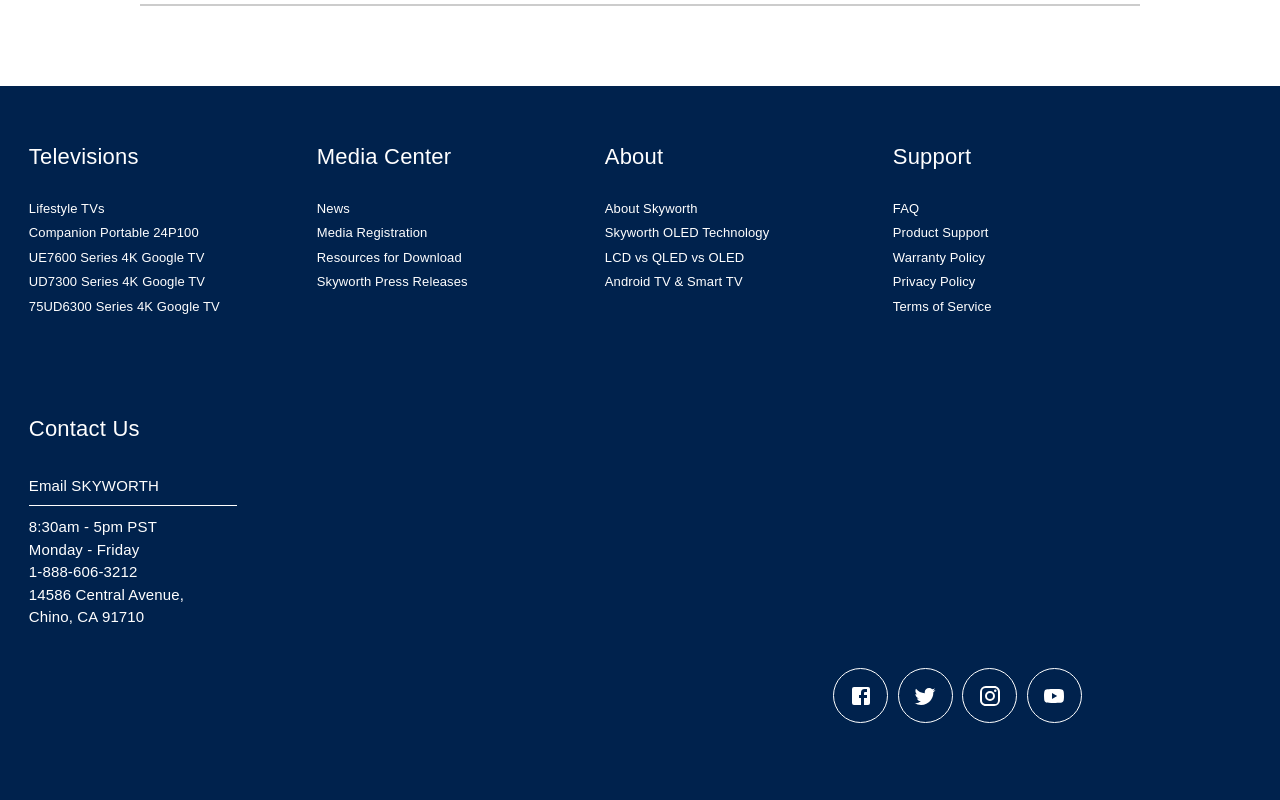
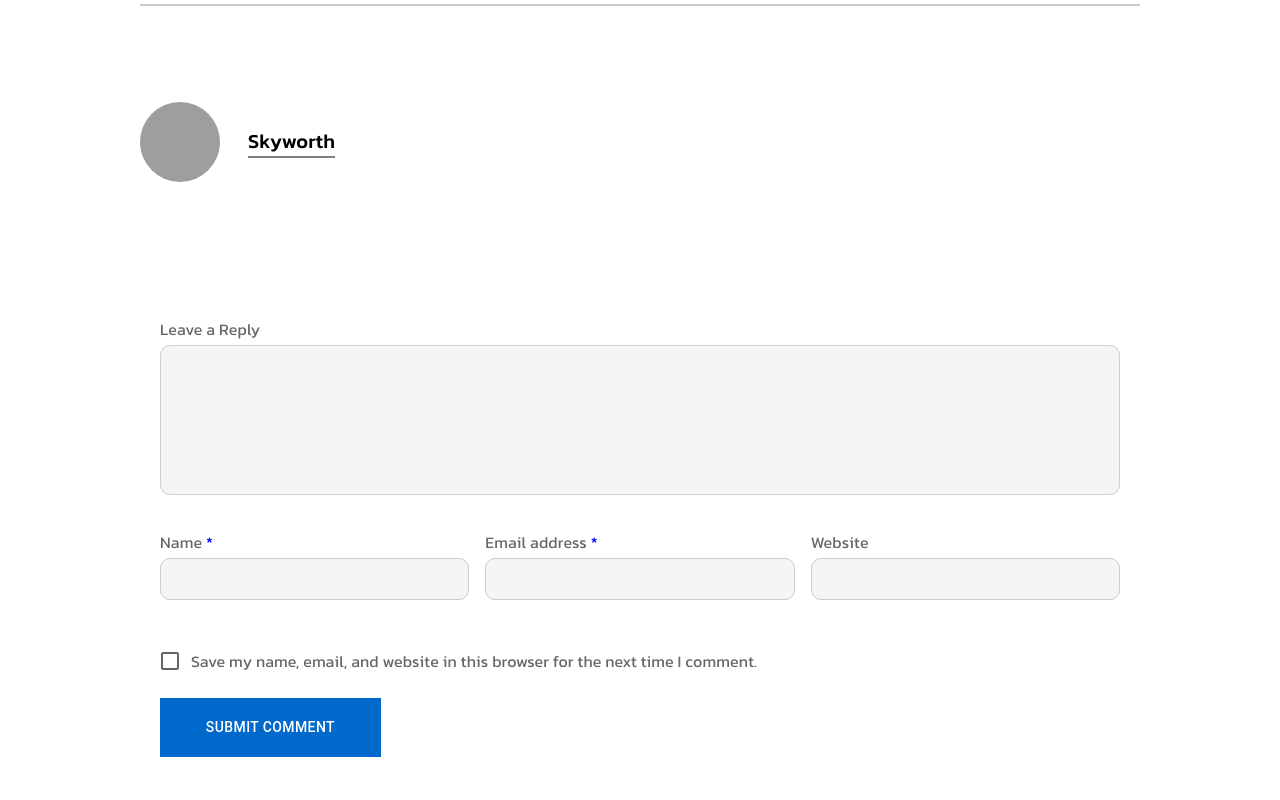
Before and after one commit to adnan1naeem/SkyWorth, a Next.js app: page /event-detail in a window 1280 px wide. Shown: the part 1120-1920 px from the top of the page. Built offline with nearby package versions, Linux system fonts and the light colour scheme; grey boxes are pictures that could not be loaded.

Commit message:
designing the event form

```diff
--- /dev/null
+++ b/components/EventDetails/LeaveComment.js
@@ -0,0 +1,113 @@
+import { Grid, Box, Button, Typography, Rating } from '@mui/material';
+import { useForm } from 'react-hook-form';
+import TextInput from './../Warrenty/TextInput';
+import CheckboxGroup from './../Warrenty/CheckBoxGroup';
+import { motion } from 'framer-motion';
+const LeaveComment = () => {
+    const { register, handleSubmit, setValue, formState: { errors }, watch } = useForm();
+
+    const onSubmit = (data) => {
+        console.log(data);
+    };
+
+    const animationVariants = {
+        hidden: { opacity: 0, y: 50 },
+        visible: { opacity: 1, y: 0 },
+    };
+
+    return (
+        <Box sx={{ marginTop: '100px' }}>
+            <Box sx={{
+                padding: '20px',
+                marginTop: '50px',
+                margin: '0 auto',
+                borderRadius: '8px',
+            }} maxWidth='1000px'>
+                <form onSubmit={handleSubmit(onSubmit)}>
+                    <Grid container spacing={2}>
+                        <Grid item xs={12} component={motion.div} initial="hidden" animate="visible" transition={{ delay: 0.3 }} variants={animationVariants}>
+                            <TextInput
+                                label="Leave a Reply"
+                                Inputcolor={"#F5F5F5"}
+                                textcolor={'#676767'}
+                                {...register('comments', { required: 'Comments are required' })}
+                                multiline
+                                rows={5}
+                                sx={{ height: '150px' }}
+                                value={watch('comments')}
+                                onChange={(e) => setValue('comments', e.target.value)}
+                            />
+                            {errors.comments && <Typography color="error">{errors.comments.message}</Typography>}
+                        </Grid>
+                        <Grid item xs={12} sm={4} component={motion.div} initial="hidden" animate="visible" transition={{ delay: 0.5 }} variants={animationVariants}>
+                            <TextInput
+                                required={true}
+                                requiredcolor={'blue'}
+                                Inputcolor={"#F5F5F5"}
+                                textcolor={'#676767'}
+                                label="Name"
+                                {...register('Name', { required: 'name is required' })}
+                                value={watch('Name')}
+                                onChange={(e) => setValue('Name', e.target.value)}
+                            />
+                            {errors.fullName && <Typography color="error">{errors.fullName.message}</Typography>}
+                        </Grid>
+                        <Grid item xs={12} sm={4} component={motion.div} initial="hidden" animate="visible" transition={{ delay: 0.5 }} variants={animationVariants}>
+                            <TextInput
+                                textcolor={'#676767'}
+                                Inputcolor={"#F5F5F5"}
+                                required={true}
+                                requiredcolor={'blue'}
+                                label="Email address"
+                                type="email"
+                                {...register('email', { required: 'Email is required' })}
+                                value={watch('email')}
+                                onChange={(e) => setValue('email', e.target.value)}
+                            />
+                            {errors.email && <Typography color="error">{errors.email.message}</Typography>}
+                        </Grid>
+                        <Grid item xs={12} sm={4} component={motion.div} initial="hidden" animate="visible" transition={{ delay: 0.3 }} variants={animationVariants}>
+                            <TextInput
+                                requiredcolor={'blue'}
+                                label="Website"
+                                Inputcolor={"#F5F5F5"}
+                                textcolor={'#676767'}
+                                {...register('Website')}
+                                value={watch('Website')}
+                                onChange={(e) => setValue('Website', e.target.value)}
+                            />
+                            {errors.phone && <Typography color="error">{errors.phone.message}</Typography>}
+                        </Grid>
+                        <Grid item xs={12} component={motion.div} initial="hidden" animate="visible" transition={{ delay: 0.3 }} variants={animationVariants}>
+                            <CheckboxGroup
+                                textcolor={'#676767'}
+                                {...register('termsAccepted')}
+                                options="Save my name, email, and website in this browser for the next time I comment."
+                                value={watch('termsAccepted')}
+                                onChange={(e) => setValue('termsAccepted', e.target.value)}
+                            />
+                            {errors.termsAccepted && <Typography color="error">{errors.termsAccepted.message}</Typography>}
+                        </Grid>
+                        <Grid item xs={12} component={motion.div} initial="hidden" animate="visible" transition={{ delay: 1.5 }} variants={animationVariants}>
+                            <Button type="submit" sx={{
+                                background: '#0069CB',
+                                height: 59,
+                                color: 'white',
+                                borderRadius: 0,
+                                width: { xs: '40%', md: '23%' },
+                                marginBottom: '100px',
+                                '&:hover': {
+                                    background: '#0069CB',
+                                },
+                            }} fullWidth>
+                                Submit Comment
+                            </Button>
+                        </Grid>
+                    </Grid>
+                </form>
+            </Box>
+        </Box>
+    );
+};
+
+export default LeaveComment;
--- /dev/null
+++ b/components/EventDetails/ProfileItem.js
@@ -0,0 +1,53 @@
+import React from 'react';
+import { Box, Typography } from '@mui/material';
+
+const ProfileItem = ({ iconUrl, text, iconSize = 50, textColor = 'black', sx }) => {
+    return (
+        <Box
+            sx={{
+                display: 'flex',
+                alignItems: 'center',
+                ...sx
+            }}
+        >
+            <img
+                src={iconUrl}
+                alt="Profile Icon"
+                style={{
+                    width: iconSize,
+                    height: iconSize,
+                    marginRight: '28px',
+                    borderRadius: '50%',
+                }}
+            />
+            <Typography
+                variant="body1"
+                sx={{
+                    color: textColor,
+                    fontWeight: '500',
+                    fontSize: '20px',
+                    fontFamily: 'Kanit',
+                    textDecoration: 'none',
+                    borderBottom: '2px solid grey',
+                    '&:hover': {
+                        borderBottom: 'none',
+                        cursor: 'default',
+                    },
+                    '&:focus': {
+                        outline: 'none',
+                    },
+                    '&:active': {
+                        outline: 'none',
+                    },
+                    '&:focus-visible': {
+                        outline: 'none',
+                    },
+                }}
+            >
+                {text}
+            </Typography>
+        </Box>
+    );
+};
+
+export default ProfileItem;
--- a/components/Warrenty/CheckBoxGroup.js
+++ b/components/Warrenty/CheckBoxGroup.js
@@ -1,6 +1,6 @@
 import { FormControl, FormLabel, FormGroup, FormControlLabel, Checkbox, Typography } from '@mui/material';
 
-const CheckboxGroup = ({ label, options, selectedValues, onChange, required }) => {
+const CheckboxGroup = ({ label, options, selectedValues, onChange, required,textcolor }) => {
   const isSingleOption = typeof options === 'string';
 
   return (
@@ -18,7 +18,7 @@
                 onChange={(e) => onChange(e, options)}
               />
             }
-            label={<Typography sx={{ fontFamily: 'Kanit', fontWeight: '400', color: '#0069c8' }}>
+            label={<Typography sx={{ fontFamily: 'Kanit', fontWeight: '400', color: textcolor?textcolor:'#0069c8' }}>
               {options}
             </Typography>}
           />
--- a/components/Warrenty/TextInput.js
+++ b/components/Warrenty/TextInput.js
@@ -1,10 +1,21 @@
 import { TextField, Typography } from '@mui/material';
 
-const TextInput = ({ label, name, value = '', onChange, required, type = 'text', multiline = false, rows = 1, sx }) => (
+const TextInput = ({ label, name, value = '', onChange, required, type = 'text', multiline = false, rows = 1, sx ,requiredcolor,textcolor,Inputcolor}) => (
     <>
-        <Typography variant="body2" sx={{ marginBottom: '4px', fontSize: 16, fontFamily: 'Kanit', fontWeight: '400' }}>
+        <Typography
+            variant="body2"
+            sx={{
+                marginBottom: '4px',
+                fontSize: 16,
+                fontFamily: 'Kanit',
+                fontWeight: '400',
+                color: textcolor ? textcolor : 'black'
+            }}
+        >
             {label}
-            {required && <span style={{ color: 'red' }}> *</span>}
+            {required && (
+                <span style={{ color: requiredcolor ? requiredcolor : 'red' }}> *</span>
+            )}
         </Typography>
         <TextField
             name={name}
@@ -20,18 +31,29 @@
                 marginBottom: '20px',
                 backgroundColor: '#FFFFFF',
                 '& .MuiOutlinedInput-root': {
+                    backgroundColor: Inputcolor ? Inputcolor : 'white',
                     borderRadius: '10px',
                     height: sx ? sx : '42px',
                     '& fieldset': {
                         borderColor: '#CCCCCC',
                     },
+                    '&:hover fieldset': {
+                        borderColor: '#CCCCCC', // Maintain border color on hover
+                    },
+                    '&.Mui-focused fieldset': {
+                        borderColor: '#0069CB',
+                        boxShadow: 'none',
+                    },
                 },
-                '& input': {
-                    backgroundColor: '#FFFFFF',
+                '& input, & textarea': {
+                    outline: 'none',
+                    '&:focus': {
+                        outline: 'none',
+                    },
                 },
-                '& textarea': {
-                    height: '80px',
-                }
+                '&:focus-within': {
+                    outline: 'none',
+                },
             }}
         />
     </>
--- a/components/contactUs/FeedBackForm.js
+++ b/components/contactUs/FeedBackForm.js
@@ -103,7 +103,7 @@
                                 height: 59,
                                 color: 'white',
                                 borderRadius: 0,
-                                width: '30%',
+                                width: {xs:'40%',md:'30%'},
                                 marginBottom: '100px',
                                 '&:hover': {
                                     background: '#0069CB',
--- a/pages/event-detail/index.js
+++ b/pages/event-detail/index.js
@@ -4,6 +4,9 @@
 import ImageGallery from '../../components/EventDetails/ImageGallery';
 import eventsData from "../../components/EventsNews/Events.json";
 import { useRef, useState } from 'react';
+import LeaveComment from '../../components/EventDetails/LeaveComment';
+import AccountCircleIcon from '@mui/icons-material/AccountCircle';
+import ProfileItem from '../../components/EventDetails/ProfileItem';
 
 function EventsDetail() {
   const router = useRouter();
@@ -39,7 +42,16 @@
             {paragraph}
           </Typography>
         ))}
+
       </Box>
+      <Box sx={styles.paragraphContainer1}>
+      <ProfileItem
+        iconUrl={'https://secure.gravatar.com/avatar/bccaa7edd010a1778059e202c747d9b2?s=160&d=mm&r=g'}
+        text="Skyworth"
+        iconSize={80}
+      />
+      </Box>
+      <LeaveComment />
     </Box>
   );
 }
@@ -55,14 +67,21 @@
     margin: '0 auto',
     mb: 10
   },
+  paragraphContainer1: {
+    mt: 4,
+    pt: 2,
+    pb: 2,
+    maxWidth: '1000px',
+    margin: '0 auto',
+    mb: 10
+  },
   paragraph: {
     fontSize: '16px',
     lineHeight: '1.6',
+    fontFamily: 'Kanit',
     mt: 6,
     mb: 6,
-
     transition: "opacity 1.5s ease, transform 1.5s ease",
-
   }
 };
 
```
Also changed, not shown: components/Events/EventCard.js (indentation only).
